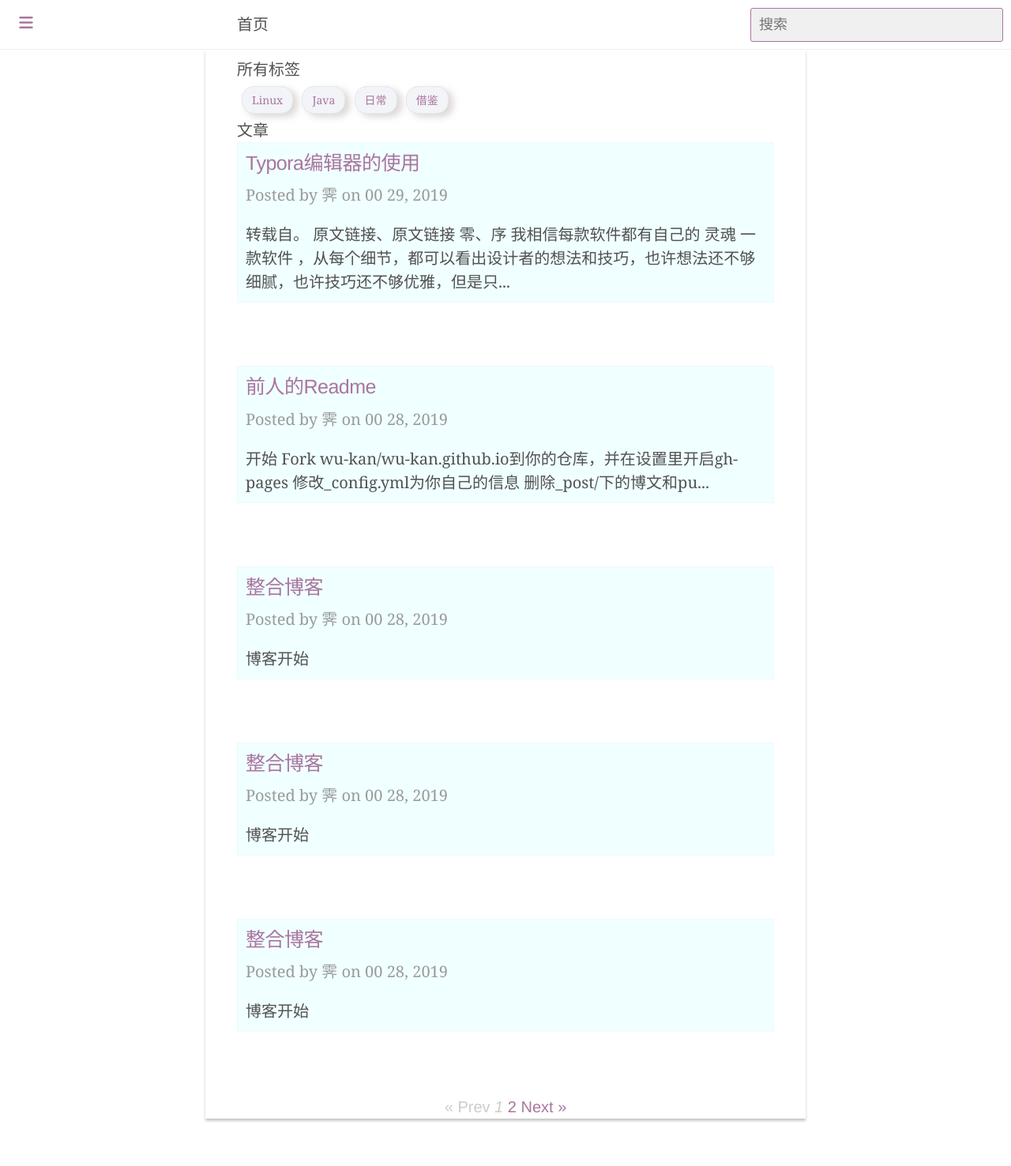
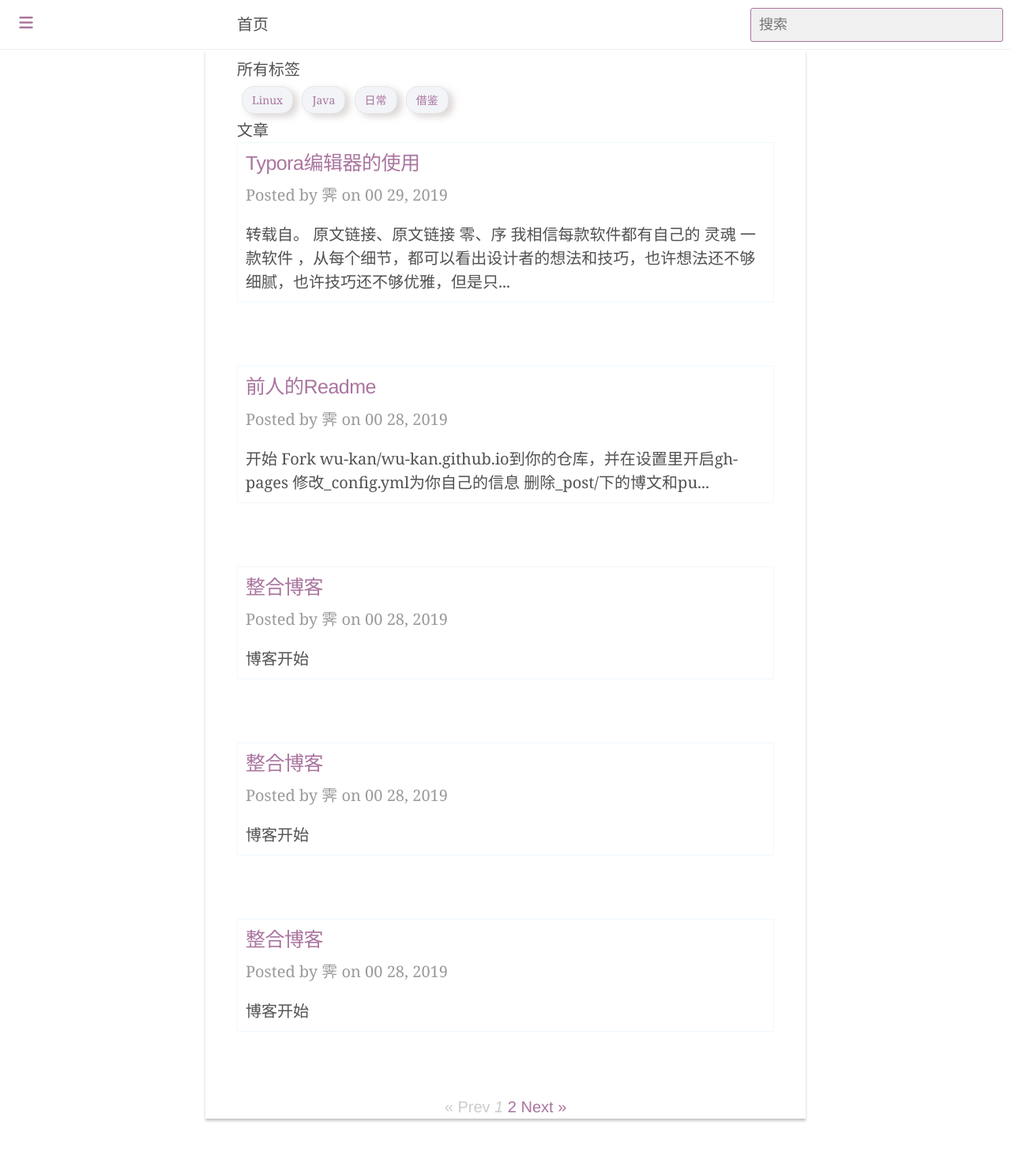
Before and after one commit to XtrueT/xtruet.github.com, a Jekyll site: the page built from index.html, in a window 1280 px wide. Shown: the whole page at 79% size. Built offline with Jekyll 4.4.1, drawn with Linux system fonts in a browser that asks for light colours; the list of posts is cut into pages by our own code; comment, search, counter and statistics services are not loaded.

Commit message:
Update index.css

```diff
--- a/public/css/index.css
+++ b/public/css/index.css
@@ -22,9 +22,9 @@
   margin-top: 0px;
   padding-top: 10px;
   background-color:#fff;
-  min-height: 95vh;
+  min-height: 90vh;
+  transition: .1s;
 }
-
 .masthead {
   background-color: #fff;
   padding-top: .8rem;
@@ -405,15 +405,17 @@
 }
 
 .post{
-  background: azure;
+  background: white;
   padding: 10px;
   border: aliceblue 1px solid;
+  transition: .1s;
 }
-.post:active{
+.post:hover{
   -webkit-box-shadow:0px 3px 3px #c8c8c8 ;
   -moz-box-shadow:0px 3px 3px #c8c8c8 ;
   box-shadow:0px 3px 3px #c8c8c8 ;
-  background: azure;
+  background: white;
   padding: 10px;
   border: aliceblue 1px solid;
+  transition: .1s;
 }
```
